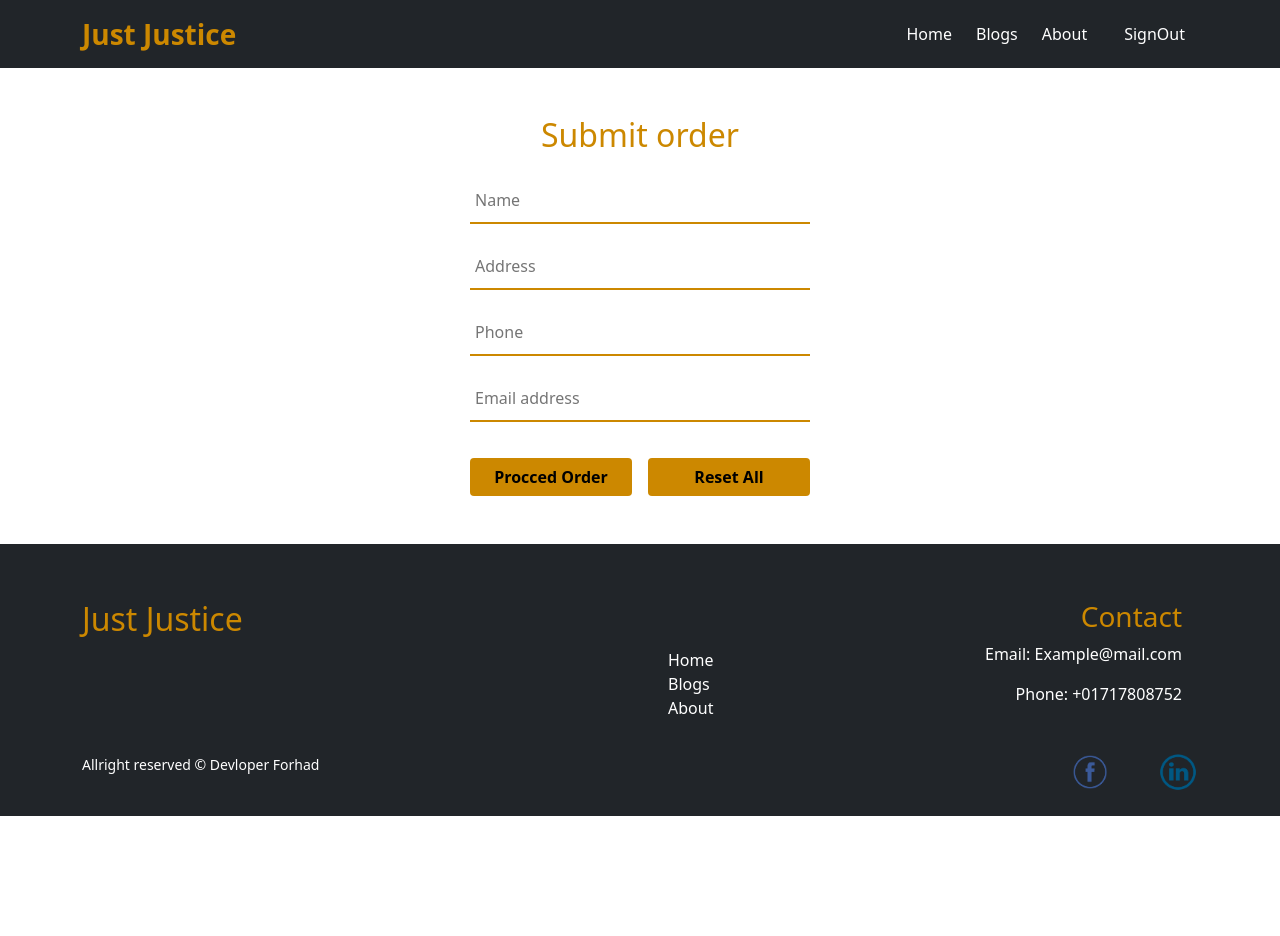
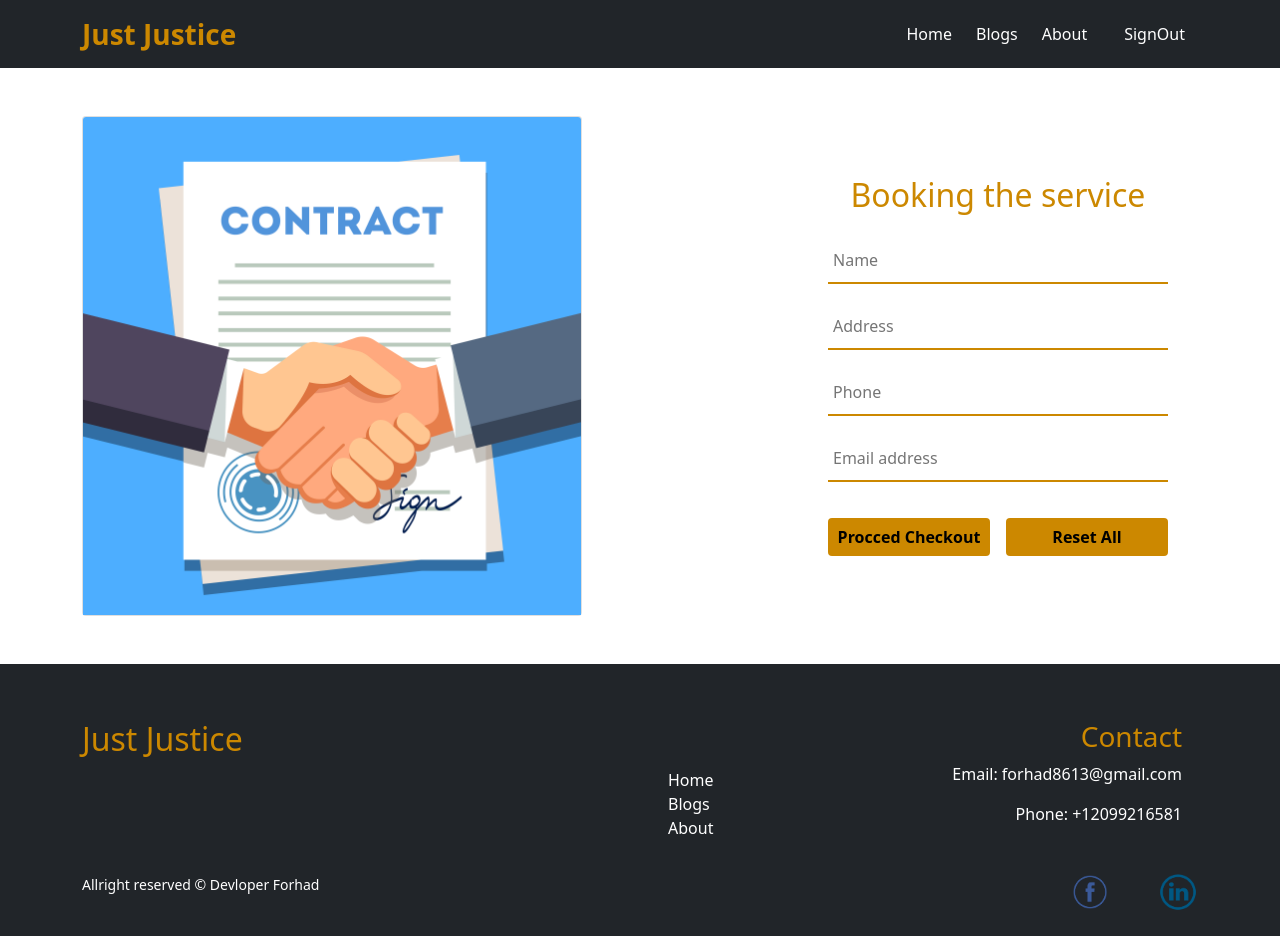
Before and after one commit to forhadmia1/just-justice, a React (Create React App) app: page /service/1 in a window 1280 px wide. Before the commit the page ends 816 px from the top, so only its background shows below. Built offline with nearby package versions, Linux system fonts and the light colour scheme; no server answers; sample sign-in values are in the browser's storage.

Commit message:
optimize the banner and update data of the json file

```diff
--- a/src/components/Banner/Banner.css
+++ b/src/components/Banner/Banner.css
@@ -1,7 +1,9 @@
 .slider-img{
     height: 500px;
 }
-
+.banner-title{
+    color: #CC8800;
+}
 @media only screen  and (max-width:600px){
     .slider-img{
         height: 250px;
--- a/src/components/Banner/Banner.js
+++ b/src/components/Banner/Banner.js
@@ -18,8 +18,8 @@ const Banner = () => {
                 <Carousel.Caption>
                     <div className='d-flex justify-content-between align-items-end'>
                         <div className='text-start'>
-                            <h2>Hello</h2>
-                            <h3>I AM MIKE HENDRICKS</h3>
+                            <h2 className='banner-title'>Hello</h2>
+                            <h3 className='banner-title'>I AM Jesica</h3>
                             <p>CRIMINAL DEFENCE LAWYER</p>
                         </div>
                         <div >
@@ -36,7 +36,7 @@ const Banner = () => {
                 />
 
                 <Carousel.Caption>
-                    <h3>High Quality Law Advice And Support You Can Affor</h3>
+                    <h3 className='banner-title'>High Quality Law Advice And Support You Can Affort</h3>
                     <p>We strongly believe that everyone deserves equal rights</p>
                 </Carousel.Caption>
             </Carousel.Item>
@@ -48,9 +48,9 @@ const Banner = () => {
                 />
 
                 <Carousel.Caption>
-                    <h3>Emergency Service</h3>
+                    <h3 className='banner-title'>Emergency Service</h3>
                     <h4>24 Hours a Day, 7 Days a Week</h4>
-                    <h1>+8801717808752</h1>
+                    <h4>+12099216581</h4>
                 </Carousel.Caption>
             </Carousel.Item>
         </Carousel>
--- a/src/components/Checkout/Checkout.js
+++ b/src/components/Checkout/Checkout.js
@@ -1,35 +1,43 @@
 import React from 'react';
-import { Container } from 'react-bootstrap';
+import { Card, Container } from 'react-bootstrap';
 import { toast, ToastContainer } from 'react-toastify';
+import handshake from '../../Assets/Image/handshaje.jpg'
 
 const Checkout = () => {
+
     const submitOrder = (e) => {
         e.preventDefault()
         toast.success('successfully placed the order!!')
     }
+
     return (
-        <Container>
+        <Container className='d-md-flex justify-content-between mt-5 align-items-center'>
+            <div className=' mb-4 mb-md-0'>
+                <Card style={{ maxWidth: '500px' }}>
+                    <Card.Img className='img-fluid' variant="top" src={handshake} />
+                </Card>
+            </div>
             <div>
-                <div className='d-flex justify-content-center mt-5'>
+                <div className='d-flex justify-content-center'>
                     <div className='from-container'>
-                        <h2 className='text-center mb-4 title'>Submit order</h2>
+                        <h2 className='text-center mb-4 title'>Booking the service</h2>
                         <form onSubmit={submitOrder}>
                             <input type="text" name="name" placeholder='Name' required />
                             <input type="text" name="address" placeholder='Address' required />
                             <input type="tel" name="number" placeholder='Phone' required />
                             <input type="email" name="email" placeholder='Email address' required />
                             <div className='d-flex gap-3'>
-                                <button type='submit' className='rounded w-100 mt-3 submit-btn fw-bold'>Procced Order</button>
+                                <button type='submit' className='rounded w-100 mt-3 submit-btn fw-bold'>Procced Checkout</button>
                                 <button className='rounded w-100 mt-3 submit-btn fw-bold' type="reset">Reset All</button>
                             </div>
                         </form>
+                        <ToastContainer
+                            position='top-center'
+                        />
                     </div>
                 </div>
             </div>
-            <ToastContainer
-                position='top-center'
-            />
-        </Container>
+        </Container >
     );
 };
 
--- a/src/components/Footer/Footer.js
+++ b/src/components/Footer/Footer.js
@@ -30,8 +30,8 @@ const Footer = () => {
                             </div>
                             <div className="col text-white text-end">
                                 <h3 style={{ color: '#CC8800' }}>Contact</h3>
-                                <p>Email: Example@mail.com</p>
-                                <p>Phone: +01717808752</p>
+                                <p>Email: forhad8613@gmail.com</p>
+                                <p>Phone: +12099216581</p>
                             </div>
                         </div>
                     </div>
--- a/src/components/PracticeArea/PracticeArea.js
+++ b/src/components/PracticeArea/PracticeArea.js
@@ -18,7 +18,7 @@ const PracticeArea = () => {
                 <FontAwesomeIcon className='tool-icon' icon={faToolbox} />
                 <h1>My Practice Areas</h1>
             </div>
-            <p className='mt-4 fs-5'>I am experienced in all major areas of Criminal Defense. Provide our clients with the highest quality legal representationwhen it matters most. If you are accused of committing a crime, you will need the very best criminal defense Lawyer.I am especially skilled in the following practice areas:</p>
+            <p className='mt-4 fs-5'>I am experienced in all major areas of Criminal Defense. Provide our clients with the highest quality legal representation when it matters most. If you are accused of committing a crime, you will need the very best criminal defense Lawyer.I am specially skilled in the following practice areas:</p>
             <Row xs={1} md={4} className="g-4 mt-3">
                 {
                     practices.map(practice => <Practice
--- a/src/components/Service/Service.js
+++ b/src/components/Service/Service.js
@@ -14,7 +14,7 @@ const Service = ({ service }) => {
                 <Card.Img variant="top" src={picture} />
                 <Card.Body>
                     <Card.Title className='fs-4'>{name}</Card.Title>
-                    <h6>Price: {price}</h6>
+                    <h6>Price: ${price}</h6>
                     <Card.Text>
                         {text}
                     </Card.Text>
```
Also changed, not shown: public/services.json (+9 -9 lines), src/Assets/Image/handshaje.jpg (added).
